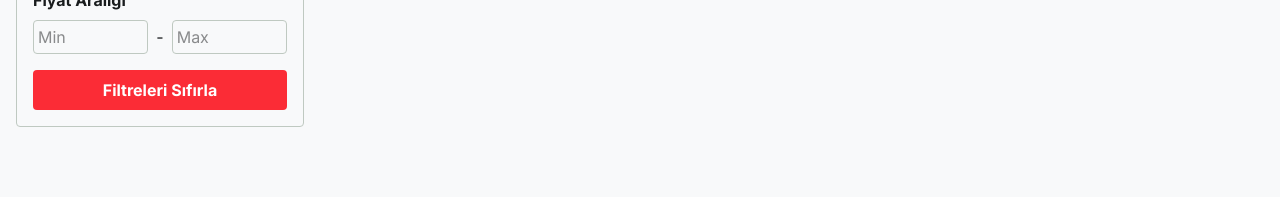
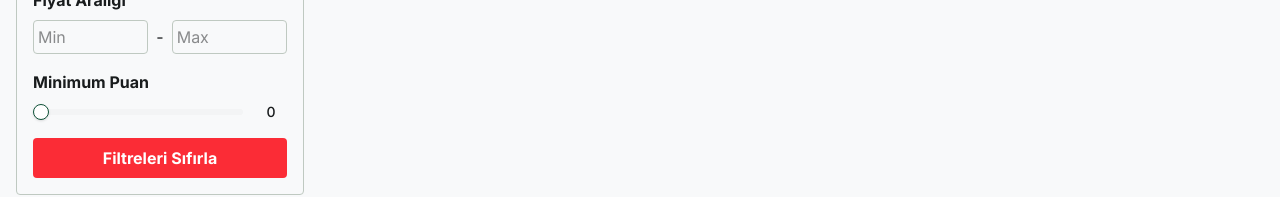
Before and after one commit to ertugrulerden/foodify, a Next.js app: page /search in a window 1280 px wide. Shown: the part 134-331 px from the top of the page. Built offline with nearby package versions, Linux system fonts and the light colour scheme; no server answers; the database is empty.

Commit message:
filter-sidebar range filter

```diff
--- a/app/(MainActivityArea)/search/filter-sidebar.tsx
+++ b/app/(MainActivityArea)/search/filter-sidebar.tsx
@@ -1,11 +1,8 @@
 "use client"
+import { useState } from "react"
 import {useRouter , useSearchParams} from "next/navigation"
 import type {Platform} from "@/lib/data/types"
-import { Separator } from "@/components/ui/separator"
-import { Input } from "@/components/ui/input"
-import { Label } from "@/components/ui/label"
-import { Button } from "@/components/ui/button"
-import { RotateCcw } from "lucide-react"
+import { Slider } from "@/components/ui/slider"
 
 export function FilterSidebar({ platforms }: {
   platforms: Platform[]
@@ -14,8 +11,9 @@
     const router = useRouter()
     const searchParams = useSearchParams()
     const selectedPlatforms = searchParams.get("platforms")?.split(",") ?? []
+    const [localRating, setLocalRating] = useState(Number(searchParams.get("minRating") ?? "0"))
 
-    function updateURL(newPlatforms?:string[],newMinPrice?:string,newMaxPrice?:string,sortBy?:string)
+    function updateURL(newPlatforms?:string[],newMinPrice?:string,newMaxPrice?:string,sortBy?:string,newMinRating?:string)
 
     {
         const url  = new URLSearchParams(searchParams.toString())
@@ -54,6 +52,13 @@
                 url.set("sortBy",sortBy)
             }
         }
+        if(newMinRating !== undefined){
+            if(newMinRating === "" || newMinRating === "0"){
+                url.delete("minRating")
+            }else{
+                url.set("minRating",newMinRating)
+            }
+        }
         router.push(`/search?${url.toString()}`)
 
     }
@@ -63,7 +68,7 @@
     updateURL(updated)
     }
     function resetFilters(){
-        updateURL([],"","","")
+        updateURL([],"","","","")
     }
     return (
         <div className="w-72 border p-4 rounded shrink-0 sticky top-5 h-full">
@@ -97,6 +102,19 @@
                 />
 
             </div>
+            <h2 className="font-bold mt-4 mb-2">Minimum Puan</h2>
+            <div className="flex items-center gap-3">
+                <Slider
+                    min={0}
+                    max={5}
+                    step={0.1}
+                    value={[localRating]}
+                    onValueChange={(val) => setLocalRating(val[0])}
+                    onValueCommit={(val) => updateURL(undefined,undefined,undefined,undefined,val[0].toString())}
+                    className="flex-1"
+                />
+                <span className="text-sm font-medium w-8 text-center">{localRating}</span>
+            </div>
             <div className="mt-4 w-full bg-red-500 text-white p-2 rounded text-center">
                 <button className="w-full text-white font-bold" onClick={() => resetFilters()}>Filtreleri Sıfırla</button>
             </div>
--- a/app/(MainActivityArea)/search/page.tsx
+++ b/app/(MainActivityArea)/search/page.tsx
@@ -10,7 +10,7 @@
 }: {
 	searchParams: Promise<{
 		q?: string; platforms?: string;
-		minPrice?: string; maxPrice?: string; sortBy?: string
+		minPrice?: string; maxPrice?: string; sortBy?: string; minRating?: string
 	}>
 }) {
 	const resolvedParams = await searchParams
@@ -18,7 +18,8 @@
 		resolvedParams.platforms?.split(","),
 		resolvedParams.minPrice ? Number(resolvedParams.minPrice) : undefined,
 		resolvedParams.maxPrice ? Number(resolvedParams.maxPrice) : undefined,
-		resolvedParams.sortBy ? Number(resolvedParams.sortBy) : undefined)
+		resolvedParams.sortBy ? Number(resolvedParams.sortBy) : undefined,
+		resolvedParams.minRating ? Number(resolvedParams.minRating) : undefined)
 	const platforms = getAllPlatforms()
 
 	function grouping(data: SearchResult[]) {
--- /dev/null
+++ b/components/ui/slider.tsx
@@ -0,0 +1,59 @@
+"use client"
+
+import * as React from "react"
+import { Slider as SliderPrimitive } from "radix-ui"
+
+import { cn } from "@/lib/utils"
+
+function Slider({
+  className,
+  defaultValue,
+  value,
+  min = 0,
+  max = 100,
+  ...props
+}: React.ComponentProps<typeof SliderPrimitive.Root>) {
+  const _values = React.useMemo(
+    () =>
+      Array.isArray(value)
+        ? value
+        : Array.isArray(defaultValue)
+          ? defaultValue
+          : [min, max],
+    [value, defaultValue, min, max]
+  )
+
+  return (
+    <SliderPrimitive.Root
+      data-slot="slider"
+      defaultValue={defaultValue}
+      value={value}
+      min={min}
+      max={max}
+      className={cn(
+        "relative flex w-full touch-none items-center select-none data-disabled:opacity-50 data-vertical:h-full data-vertical:min-h-40 data-vertical:w-auto data-vertical:flex-col",
+        className
+      )}
+      {...props}
+    >
+      <SliderPrimitive.Track
+        data-slot="slider-track"
+        className="relative grow overflow-hidden rounded-full bg-muted data-horizontal:h-1.5 data-horizontal:w-full data-vertical:h-full data-vertical:w-1.5"
+      >
+        <SliderPrimitive.Range
+          data-slot="slider-range"
+          className="absolute bg-primary select-none data-horizontal:h-full data-vertical:w-full"
+        />
+      </SliderPrimitive.Track>
+      {Array.from({ length: _values.length }, (_, index) => (
+        <SliderPrimitive.Thumb
+          data-slot="slider-thumb"
+          key={index}
+          className="block size-4 shrink-0 rounded-full border border-primary bg-white shadow-sm ring-ring/50 transition-[color,box-shadow] select-none hover:ring-4 focus-visible:ring-4 focus-visible:outline-hidden disabled:pointer-events-none disabled:opacity-50"
+        />
+      ))}
+    </SliderPrimitive.Root>
+  )
+}
+
+export { Slider }
--- a/lib/data/queries.ts
+++ b/lib/data/queries.ts
@@ -55,7 +55,7 @@
 }
 
 export function searchProducts(query?:string,platforms?:string[],minPrice?:number,
-                                maxPrice?:number,sortBy?:number):SearchResult[]{
+                                maxPrice?:number,sortBy?:number,minRating?:number):SearchResult[]{
     const conditions : string[] = []
     const parameters : unknown[] = []
     if(query){
@@ -74,6 +74,10 @@
     if(maxPrice && maxPrice >= 0){
         conditions.push("prices.price <= ?")
         parameters.push(`${maxPrice}`)
+    }
+    if(minRating && minRating >= 0 && minRating <= 5){
+        conditions.push("details.rating >= ?")
+        parameters.push(`${minRating}`)
     }
 
     let searchQuery = 'SELECT'
```
